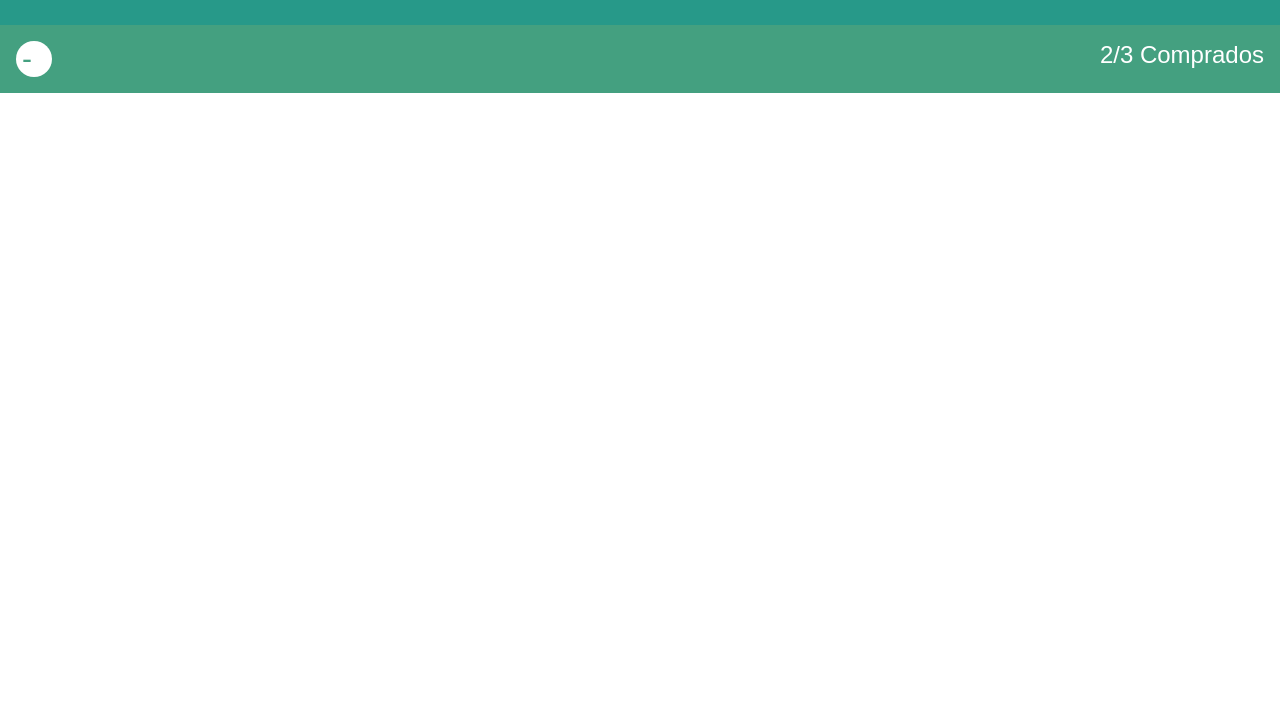
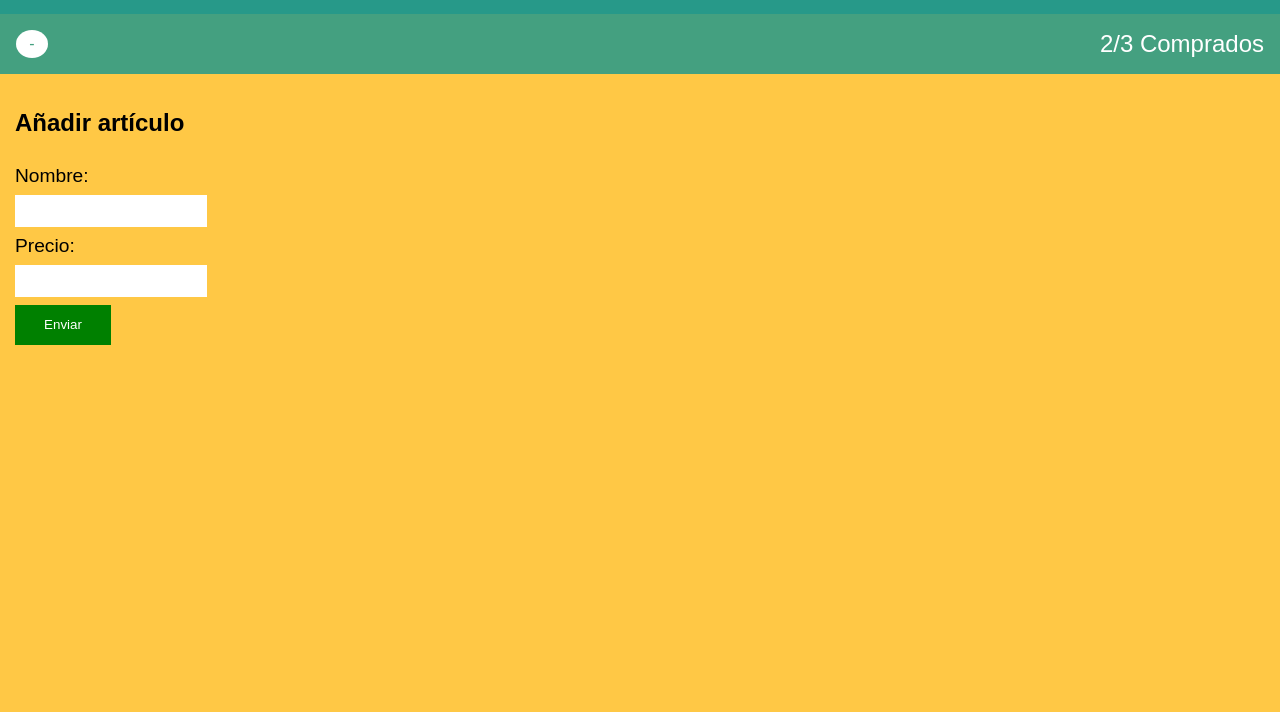
Before and after one commit to JRaulPC/202307-w1ch3-raul-perez, a plain HTML site: page index.html in a window 1280 px wide. Shown: the part 88-800 px from the top of the page. Drawn offline with Linux system fonts and the light colour scheme.

Commit message:
Add html and styles main section

```diff
--- a/index.html
+++ b/index.html
@@ -28,6 +28,20 @@
       <span class="item__count">2/3 Comprados</span>
     </section>
 
+    <main>
+      <h2>Añadir artículo</h2>
+      <form class="add__articles">
+
+        <label for="name">Nombre:</label>
+        <input type="text" id="name">
+
+        <label for="price">Precio:</label>
+        <input type="text" id="price">
+
+      </form>
+      <button class="add__articles__submit_button" type="submit">Enviar</button>
+
+    </main>
   </div>
 </body>
 
--- a/styles.css
+++ b/styles.css
@@ -15,6 +15,7 @@ body {
   min-height: 100vh;
   display: flex;
   flex-direction: column;
+  max-height: 300px;
 }
 
 .menu {
@@ -26,6 +27,7 @@ body {
   justify-content: space-between;
   align-items: center;
   color: white;
+  padding-top: 5px;
 }
 
 .menu__main__header {
@@ -37,7 +39,7 @@ body {
   display: flex;
   flex-direction: row;
   align-items: flex-start;
-  gap: 15px;
+  gap: 0.8rem;
   list-style: none;
 }
 
@@ -55,10 +57,47 @@ body {
 
 .rest__button {
   border-radius: 50%;
-  font-size: 30px;
+  font-size: 1rem;
   background-color: white;
   border: 1px transparent;
   color: rgb(68, 160, 128);
-  padding-right: 20px;
+  text-align: center;
+  width: 2rem;
+}
+
+main {
+  display: flex;
+  flex-direction: column;
+  background-color: rgb(255, 200, 69);
+  flex: 1;
+  gap: 0.5rem;
+  padding: 15px;
+}
+
+.add__articles {
+  display: flex;
+  flex-direction: column;
+  width: 12rem;
+  gap: 0.5rem;
+  justify-content: flex-start;
+  font-size: 1.2rem;
+  border: none;
+  background: transparent;
+}
+
+input[type="text"] {
+  border: none;
+  height: 2rem;
+}
+
+.add__articles__submit_button {
+  padding: 5px;
+  width: 6rem;
+  height: 2.5rem;
+  font-size: 1.2;
+  background-color: green;
+  color: white;
+  font-family: sans-serif;
+  border: 1px transparent;
   text-align: center;
 }
```
